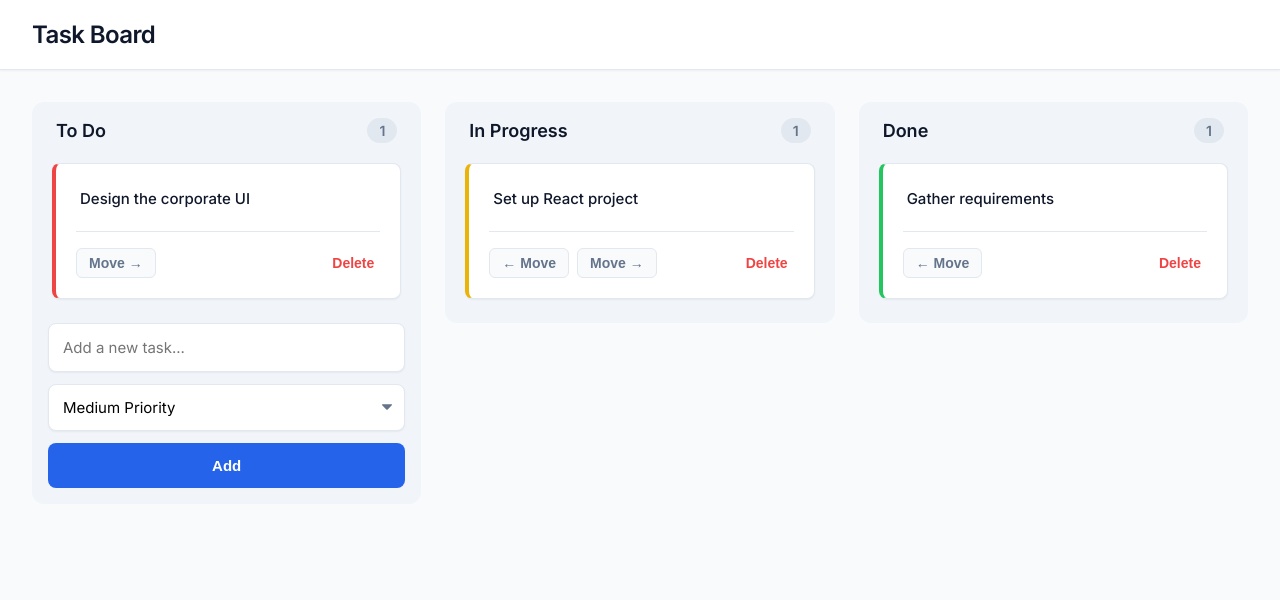
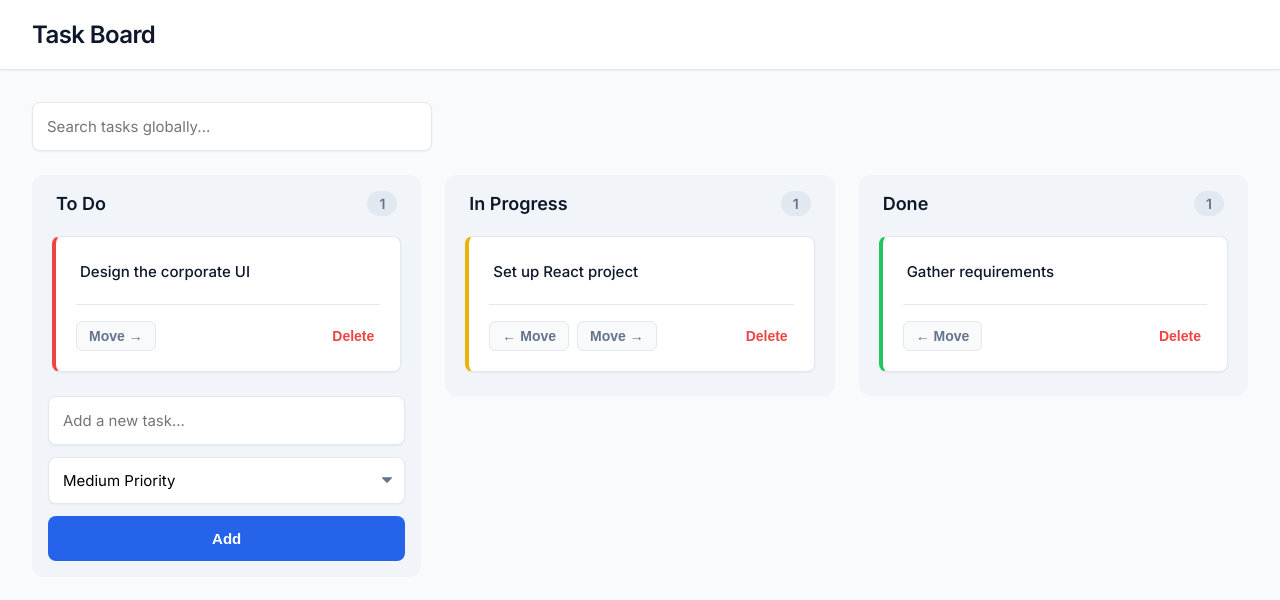
Before and after one commit to amitsikdar37/prodesk, a React (Vite) app in the folder Sprint 5/The Kanban Task Board/: page / in a window 1280 px wide. Shown: the top 600 px of the page. Built offline with nearby package versions, Linux system fonts and the light colour scheme.

Commit message:
phase 3 commit

```diff
--- a/Sprint 5/The Kanban Task Board/package.json
+++ b/Sprint 5/The Kanban Task Board/package.json
@@ -10,6 +10,7 @@
     "preview": "vite preview"
   },
   "dependencies": {
+    "@dnd-kit/core": "^6.3.1",
     "react": "^19.2.7",
     "react-dom": "^19.2.7"
   },
--- a/Sprint 5/The Kanban Task Board/src/App.css
+++ b/Sprint 5/The Kanban Task Board/src/App.css
@@ -23,6 +23,22 @@
   padding: 2rem;
   overflow-x: auto;
   overflow-y: hidden;
+}
+
+.board-container {
+  display: flex;
+  flex-direction: column;
+  gap: 1.5rem;
+  height: 100%;
+}
+
+.search-container {
+  max-width: 400px;
+}
+
+.search-input {
+  background-color: white;
+  padding: 0.75rem 1rem;
 }
 
 /* Board Styles */
--- a/Sprint 5/The Kanban Task Board/src/components/Board.jsx
+++ b/Sprint 5/The Kanban Task Board/src/components/Board.jsx
@@ -1,6 +1,7 @@
-import React, { useState } from 'react';
-import { useEffect } from 'react';
+import React, { useState, useEffect } from 'react';
+import { DndContext, DragOverlay } from '@dnd-kit/core';
 import Column from './Column';
+import Card from './Card';
 
 function Board() {
 
@@ -20,11 +21,12 @@ function Board() {
   useEffect(() => {
     const task = JSON.stringify(tasks);
     localStorage.setItem('tasks', task);
-  }, [tasks])
-
+  }, [tasks]);
 
   const [newTaskText, setNewTaskText] = useState('');
   const [newTaskPriority, setNewTaskPriority] = useState('Medium');
+  const [activeTask, setActiveTask] = useState(null);
+  const [searchQuery, setSearchQuery] = useState('');
 
   const handleAddTask = (e) => {
     e.preventDefault();
@@ -65,13 +67,48 @@ function Board() {
 
   const columns = ['To Do', 'In Progress', 'Done'];
 
+  const handleDragStart = (event) => {
+    const task = tasks.find(t => t.id === event.active.id);
+    setActiveTask(task);
+  };
+
+  const handleDragEnd = (event) => {
+    setActiveTask(null);
+    if (event.over) {
+      handleMoveTask(event.active.id, event.over.id);
+    }
+  };
+
+  const handleDragCancel = () => {
+    setActiveTask(null);
+  };
+
+  const filteredTasks = tasks.filter(task =>
+    task.text.toLowerCase().includes(searchQuery.toLowerCase())
+  );
+
   return (
+    <DndContext
+      onDragStart={handleDragStart}
+      onDragEnd={handleDragEnd}
+      onDragCancel={handleDragCancel}
+    >
+      <div className="board-container">
+        <div className="search-container">
+          <input
+            type="text"
+            placeholder="Search tasks globally..."
+            value={searchQuery}
+            onChange={(e) => setSearchQuery(e.target.value)}
+            className="task-input search-input"
+          />
+        </div>
         <div className="board">
           {columns.map(colStatus => (
             <Column
               key={colStatus}
               title={colStatus}
-          tasks={tasks.filter(task => task.status === colStatus)}
+              tasks={filteredTasks.filter(task => task.status === colStatus)}
             newTaskText={colStatus === 'To Do' ? newTaskText : undefined}
             setNewTaskText={colStatus === 'To Do' ? setNewTaskText : undefined}
             newTaskPriority={colStatus === 'To Do' ? newTaskPriority : undefined}
@@ -83,6 +120,21 @@ function Board() {
             />
           ))}
         </div>
+      </div>
+      <DragOverlay>
+        {activeTask ? (
+          <div style={{ pointerEvents: 'none', transformOrigin: 'top left' }}>
+            <Card
+              task={activeTask}
+              isOverlay={true}
+              onDeleteTask={handleDeleteTask}
+              onMoveTask={handleMoveTask}
+              onSaveEdit={handleSaveEdit}
+            />
+          </div>
+        ) : null}
+      </DragOverlay>
+    </DndContext>
   );
 }
 
--- a/Sprint 5/The Kanban Task Board/src/components/Card.jsx
+++ b/Sprint 5/The Kanban Task Board/src/components/Card.jsx
@@ -1,10 +1,16 @@
-import React from 'react';
-import { useState } from 'react';
+import React, { useState } from 'react';
+import { useDraggable } from '@dnd-kit/core';
+import { CSS } from '@dnd-kit/utilities';
 
-function Card({ task, onDeleteTask, onMoveTask, onSaveEdit }) {
+function Card({ task, onDeleteTask, onMoveTask, onSaveEdit, isOverlay }) {
 
   const [isEditing, setIsEditing] = useState(false);
   const [editedTask, setEditedTask] = useState({ id: task.id, text: task.text });
+
+  const { setNodeRef, attributes, listeners, transform, isDragging } = useDraggable({
+    id: isOverlay ? `overlay-${task.id}` : task.id,
+    disabled: isOverlay
+  });
 
   const handleEditClick = () => {
     setIsEditing(true);
@@ -19,8 +25,21 @@ function Card({ task, onDeleteTask, onMoveTask, onSaveEdit }) {
     setEditedTask({ id: task.id, text: task.text });
   };
 
+  const style = {
+    transform: CSS.Translate.toString(transform),
+    opacity: isDragging && !isOverlay ? 0.3 : 1,
+    boxShadow: isOverlay ? '0 10px 15px -3px rgb(0 0 0 / 0.2)' : undefined,
+    zIndex: isOverlay ? 999 : undefined,
+  };
+
   return (
-    <div className={`card priority-${task.priority || 'Medium'}`}>
+    <div
+      className={`card priority-${task.priority || 'Medium'}`}
+      ref={setNodeRef}
+      style={style}
+      {...attributes}
+      {...listeners}
+    >
       <div className="card-content">
         {isEditing ? (
           <div className="edit-mode">
--- a/Sprint 5/The Kanban Task Board/src/components/Column.jsx
+++ b/Sprint 5/The Kanban Task Board/src/components/Column.jsx
@@ -1,9 +1,14 @@
 import React from 'react';
+import { useDroppable } from '@dnd-kit/core';
+
 import Card from './Card';
 
 function Column({ title, tasks, newTaskText, setNewTaskText, newTaskPriority, setNewTaskPriority, onAddTask, onDeleteTask, onMoveTask, onSaveEdit }) {
+
+  const { setNodeRef } = useDroppable({ id: title });
+
   return (
-    <div className="column">
+    <div className="column" ref={setNodeRef}>
       <div className="column-header">
         <h2>{title}</h2>
         <span className="task-count">{tasks.length}</span>
```
Also changed, not shown: 2 other files (tests, documents, lock files or other folders). Lines whose indentation alone changed are shown as unchanged.
